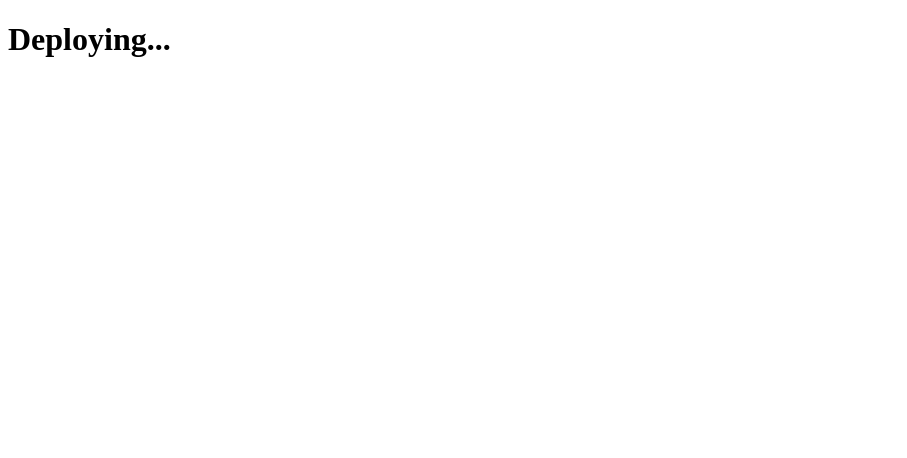
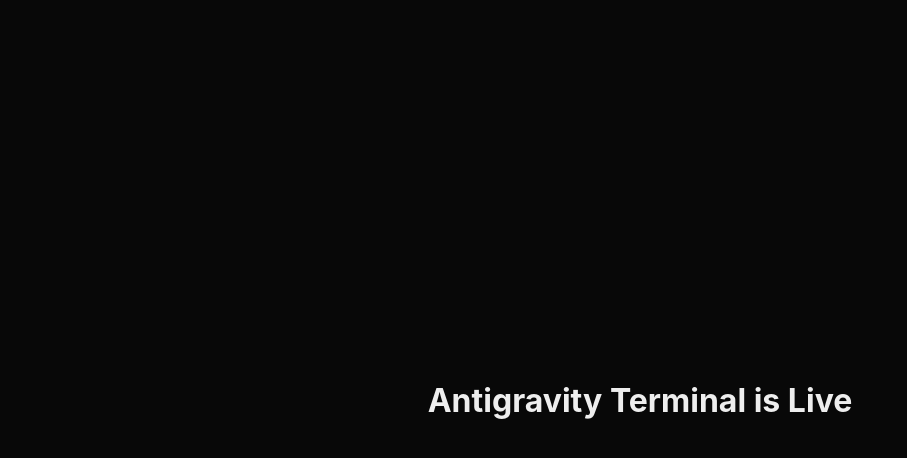
Before and after one commit to faisal420-png/antigravity-terminal, a plain HTML site: page index.html in a window 1280 px wide. Shown: the whole page, without its empty margins (0-907 px from the left). Drawn offline with Linux system fonts and the light colour scheme.

Commit message:
Update index.html

```diff
--- a/index.html
+++ b/index.html
@@ -1,9 +1,12 @@
 <!DOCTYPE html>
-<html>
-<head>
-    <title>◈ ANTIGRAVITY | Gold OTC Terminal</title>
-</head>
-<body>
-    <h1>Deploying...</h1>
-</body>
-</html>
+<html lang="en"><head>
+<meta charset="UTF-8">
+<meta viewport="width=device-width, initial-scale=1.0">
+<title>◈ ANTIGRAVITY | Gold OTC Terminal</title>
+<style>body{background:#080808;color:#eee;font-family:Inter,sans-serif;display:flex;justify-content:center;align-items:center;height:100vh;margin:0}</style>
+</head><body>
+<h1>Antigravity Terminal is Live</h1>
+<script>
+  console.log('Terminal deployed to Vercel');
+</script>
+</body></html>
```
